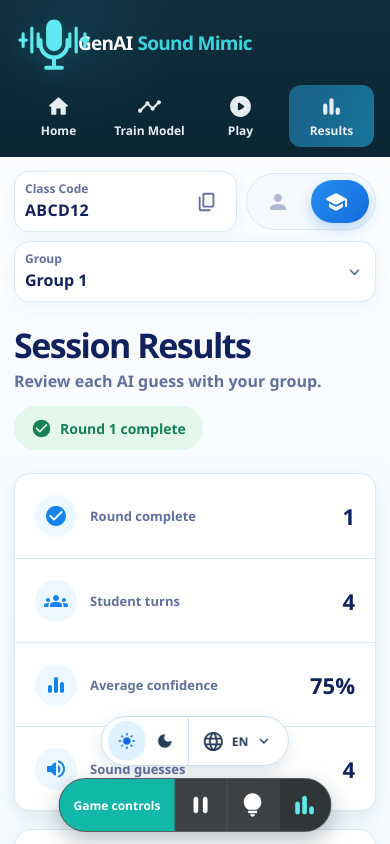
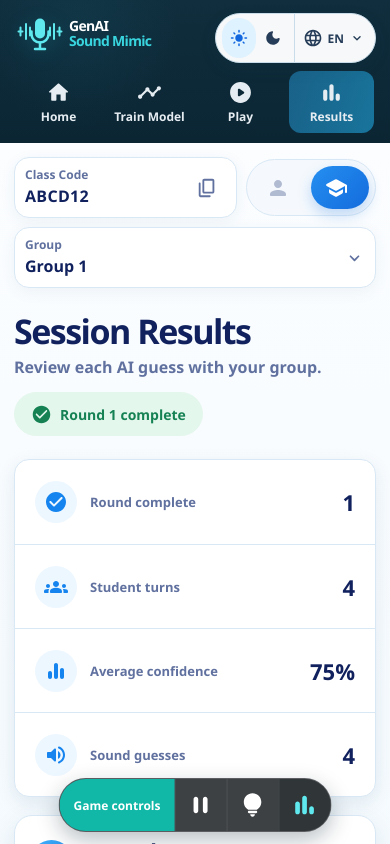
Before and after one commit to manhhungking/genai-soundmimic, a React (Vite) app: page /results in a window 390 px wide. Shown: the top 844 px of the page. Built offline with nearby package versions, Linux system fonts and the light colour scheme.

Commit message:
Move mobile utilities into header

```diff
--- a/src/styles.css
+++ b/src/styles.css
@@ -303,6 +303,7 @@ select:focus-visible {
 }
 
 .app-shell {
+    position: relative;
     display: grid;
     grid-template-columns: clamp(250px, 15.5vw, 310px) minmax(0, 1fr);
     min-height: 100vh;
@@ -2012,6 +2013,24 @@ select:focus-visible {
         width: 5px;
     }
 
+    .playback-panel__body {
+        gap: 10px;
+    }
+
+    .playback-panel .waveform {
+        min-width: 0;
+        overflow: hidden;
+    }
+
+    .playback-panel__body > button {
+        width: 52px;
+        height: 52px;
+    }
+
+    .playback-panel__body > span {
+        font-size: 12px;
+    }
+
     .turn-panel li {
         grid-template-columns: 40px 52px 1fr;
         padding-right: 7px;
@@ -3488,17 +3507,45 @@ select:focus-visible {
         display: none;
     }
 
+    .sidebar__header {
+        min-height: 48px;
+        padding-right: 166px;
+    }
+
+    .sidebar__header > .brand {
+        grid-template-columns: 50px minmax(0, 1fr);
+        gap: 3px;
+    }
+
+    .sidebar__header .brand__mark {
+        width: 48px;
+        height: 42px;
+    }
+
+    .sidebar__header .brand__name {
+        display: block;
+        margin: 0;
+        font-size: 14px;
+        line-height: 1.05;
+    }
+
+    .main-content {
+        padding-bottom: calc(92px + env(safe-area-inset-bottom));
+    }
+
     .app-shell .corner-controls {
-        right: auto;
-        bottom: calc(78px + env(safe-area-inset-bottom));
-        left: 50%;
+        position: absolute;
+        top: 13px;
+        right: 14px;
+        bottom: auto;
+        left: auto;
         gap: 0;
         padding: 0 2px;
         background: var(--control-background);
         border: 1px solid var(--control-border);
         border-radius: 25px;
         box-shadow: var(--control-shadow);
-        transform: translateX(-50%);
+        transform: none;
         backdrop-filter: blur(12px);
     }
 
@@ -3511,14 +3558,15 @@ select:focus-visible {
     }
 
     .app-shell .corner-controls .language-control {
-        min-width: 82px;
+        min-width: 72px;
+        padding: 0 8px;
         border-left: 1px solid var(--control-border);
         border-radius: 0 24px 24px 0;
     }
 
     .color-mode-control button {
-        min-width: 38px;
-        padding: 0 8px;
+        min-width: 34px;
+        padding: 0 6px;
     }
 
     .color-mode-control button span {
@@ -3527,7 +3575,18 @@ select:focus-visible {
 
     .language-control {
         position: relative;
-        grid-template-columns: 23px auto 18px;
+        grid-template-columns: 20px auto 16px;
+        gap: 5px;
+    }
+
+    .language-control svg:first-child {
+        width: 20px;
+        height: 20px;
+    }
+
+    .language-control svg:last-child {
+        width: 16px;
+        height: 16px;
     }
 
     .language-control__short-label {
```
